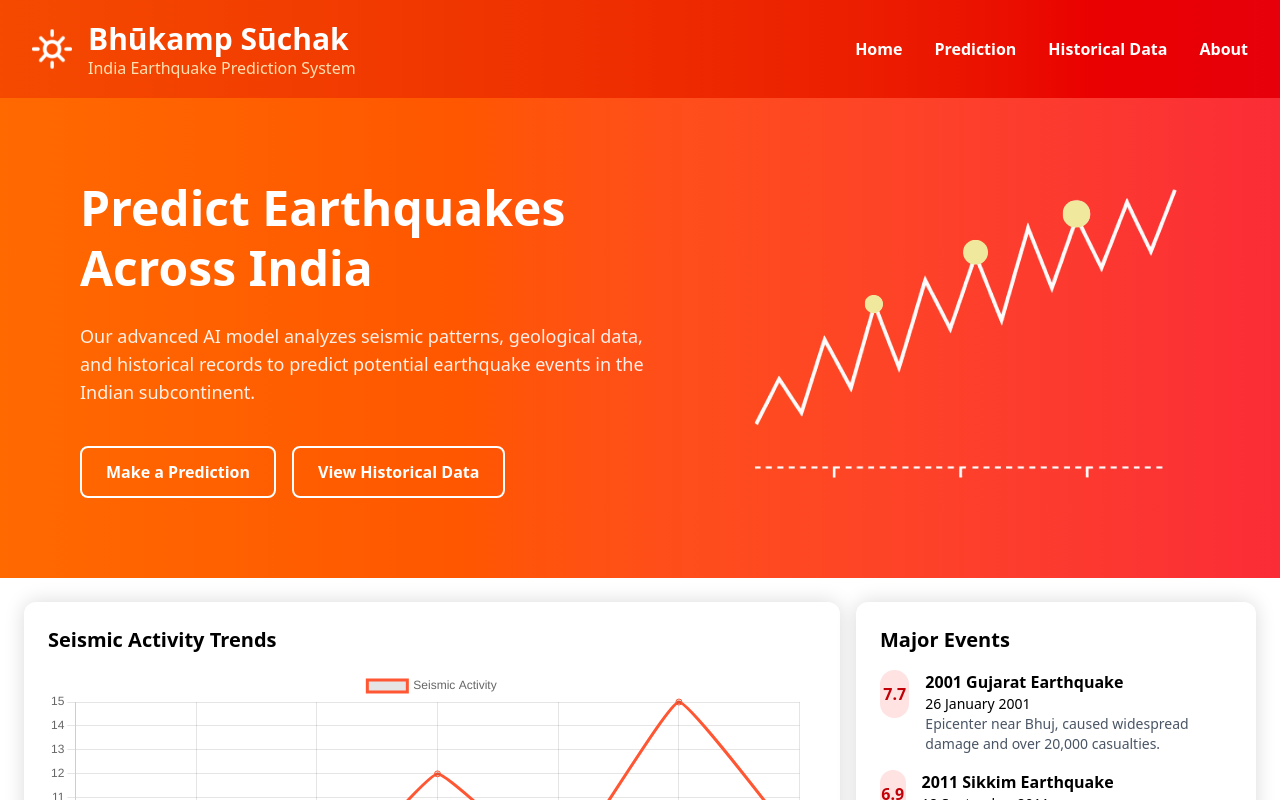
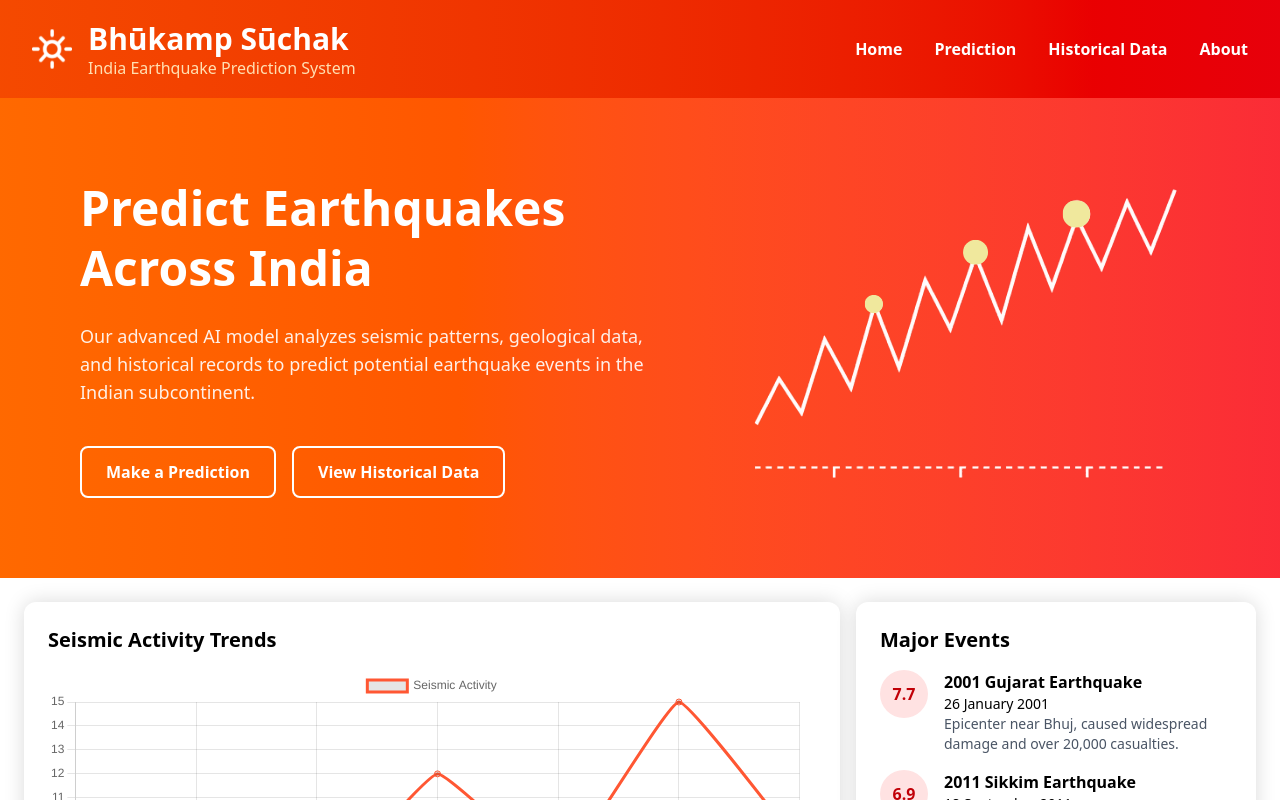
Before and after one commit to UshreeDas/Earthquake_Prediction_Frontend, a React (Vite) app: page / in a window 1280 px wide. Shown: the top 800 px of the page. Built offline with nearby package versions, Linux system fonts and the light colour scheme.

Commit message:
modified circle

```diff
--- a/src/Component/Body/Body.jsx
+++ b/src/Component/Body/Body.jsx
@@ -76,12 +76,16 @@ export default function Body() {
               {/* Magnitude Circle */}
               <div
   className={`
-                  h-12 w-12 flex items-center justify-center rounded-full font-bold text-base leading-none
+    w-12 h-12 flex items-center justify-center
+    rounded-full font-bold text-base
+
     ${getMagnitudeColor(event.magnitude)}
   `}
+  style={{ aspectRatio: '1 / 1' }} // ensures perfect circle even if resized
 >
   {event.magnitude}
 </div>
+
 
               {/* Event Details */}
               <div>
```
Lines whose indentation alone changed are shown as unchanged.
